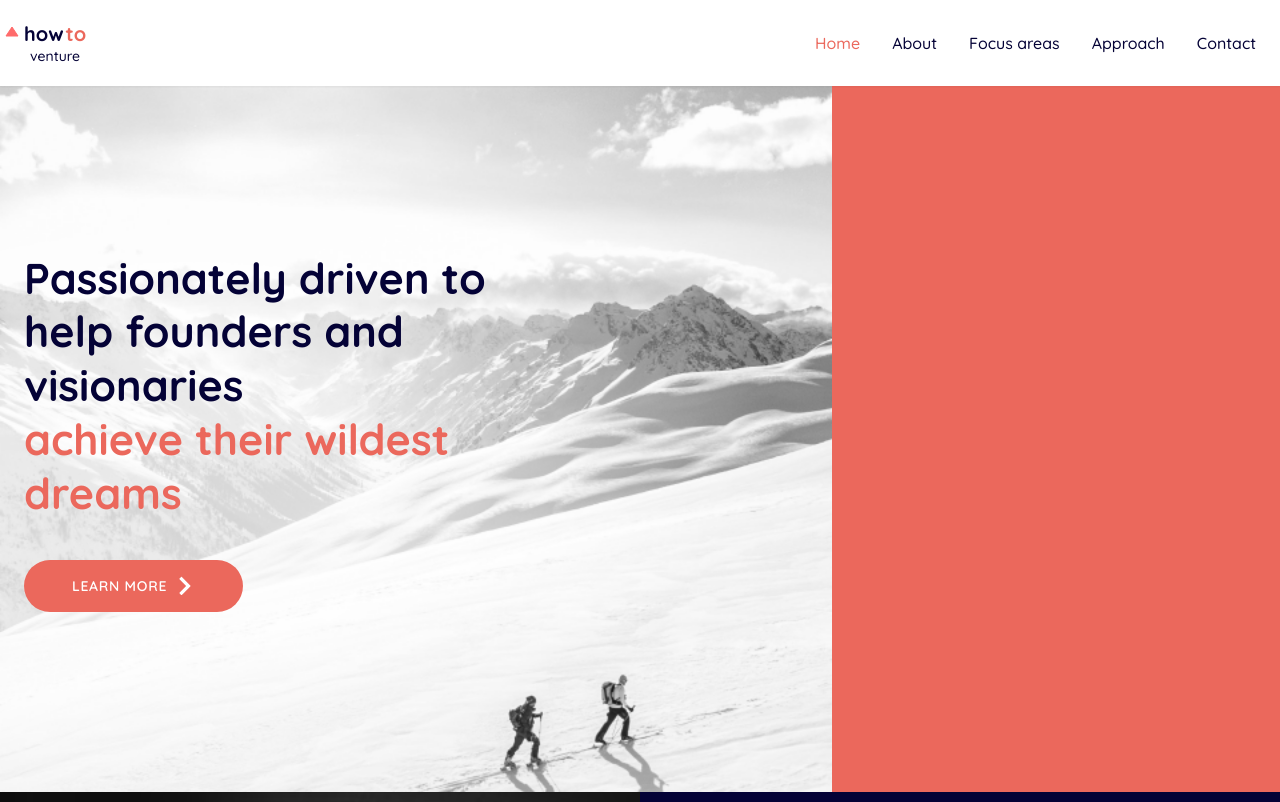
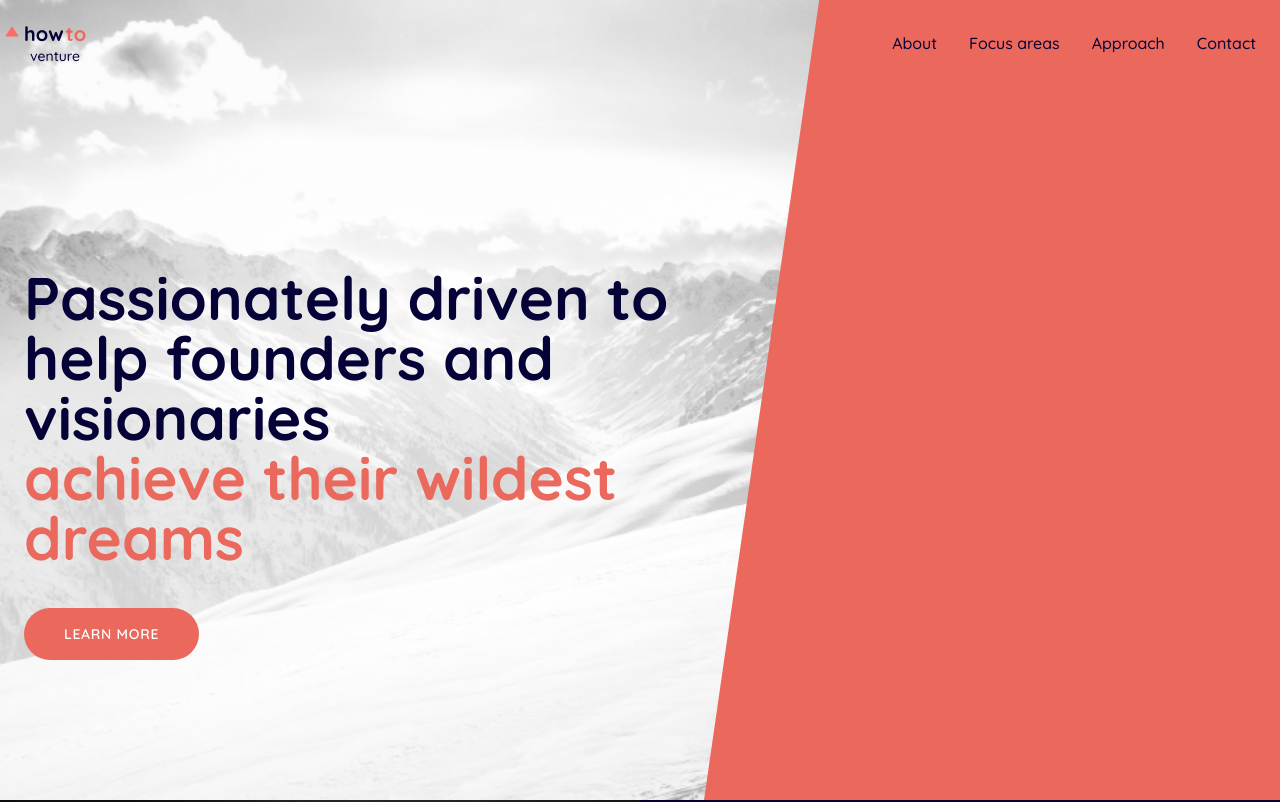
Before and after one commit to RoKCode-Hub/howto-venture, a React (Vite) app: page / in a window 1280 px wide. Shown: the top 802 px of the page. Built offline with nearby package versions, Linux system fonts and the light colour scheme; the HTML template or start-up script is replaced by a standard one.

Commit message:
Update hero section design

```diff
--- a/src/components/Hero.tsx
+++ b/src/components/Hero.tsx
@@ -9,38 +9,38 @@ const Hero = () => {
   };
 
   return (
-    <section id="home" className="relative mt-[72px] overflow-hidden bg-white">
-      <div className="relative min-h-[720px] flex items-center">
-        {/* Background Image */}
-        <div className="absolute inset-0 z-0 w-[65%]">
+    <section id="home" className="relative overflow-hidden bg-white">
+      <div className="relative min-h-screen flex items-center">
+        {/* Grayscale Mountain Background */}
+        <div className="absolute inset-0 z-0">
           <img
             src={heroImage}
             alt="Mountain landscape with climbers"
-            className="w-full h-full object-cover"
+            className="w-full h-full object-cover grayscale"
           />
         </div>
 
-        {/* Coral Accent Shape - exact from Wix */}
+        {/* Diagonal Coral Accent - positioned on the right */}
         <div
-          className="absolute right-0 top-0 h-full w-[35%] bg-accent z-10"
+          className="absolute right-0 top-0 bottom-0 w-[45%] bg-accent z-10"
+          style={{
+            clipPath: 'polygon(20% 0, 100% 0, 100% 100%, 0% 100%)'
+          }}
         />
 
         {/* Content */}
-        <div className="container mx-auto px-6 relative z-20">
-          <div className="max-w-xl">
-            <h1 className="text-[43px] leading-tight font-quicksand font-bold text-navy-dark mb-10">
+        <div className="container mx-auto px-6 relative z-20 pt-32">
+          <div className="max-w-2xl">
+            <h1 className="text-5xl lg:text-6xl leading-tight font-bold text-primary mb-10">{/* Larger text */}
               Passionately driven to<br />
               help founders and visionaries<br />
               <span className="text-accent">achieve their wildest dreams</span>
             </h1>
             <button
               onClick={scrollToAbout}
-              className="bg-accent hover:bg-accent/90 text-white font-semibold px-12 py-4 text-sm tracking-wider rounded-full transition-all uppercase inline-flex items-center gap-2"
+              className="bg-accent hover:bg-accent/90 text-white font-semibold px-10 py-4 text-sm tracking-wider rounded-full transition-all uppercase"
             >
               LEARN MORE
-              <svg width="20" height="20" viewBox="0 0 60 60" fill="currentColor">
-                <path d="M46.5 28.9L20.6 3c-.6-.6-1.6-.6-2.2 0l-4.8 4.8c-.6.6-.6 1.6 0 2.2l19.8 20-19.9 19.9c-.6.6-.6 1.6 0 2.2l4.8 4.8c.6.6 1.6.6 2.2 0l21-21 4.8-4.8c.8-.6.8-1.6.2-2.2z"></path>
-              </svg>
             </button>
           </div>
         </div>
--- a/src/components/Navigation.tsx
+++ b/src/components/Navigation.tsx
@@ -21,7 +21,7 @@ const Navigation = () => {
   };
 
   return (
-    <nav className="fixed top-0 left-0 right-0 z-50 bg-white shadow-sm">
+    <nav className="fixed top-0 left-0 right-0 z-50 bg-transparent">{/* Transparent background to overlay on hero */}
       <div className="container mx-auto px-6 py-5">
         <div className="flex items-center justify-between">
           {/* Logo - exact match to original */}
```
